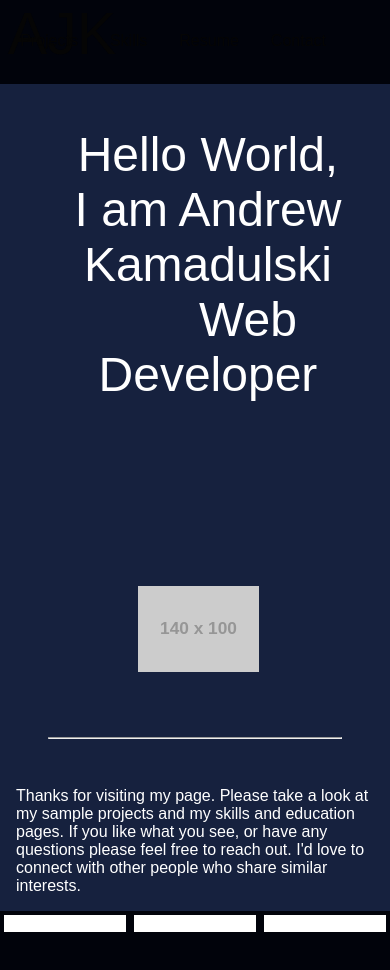
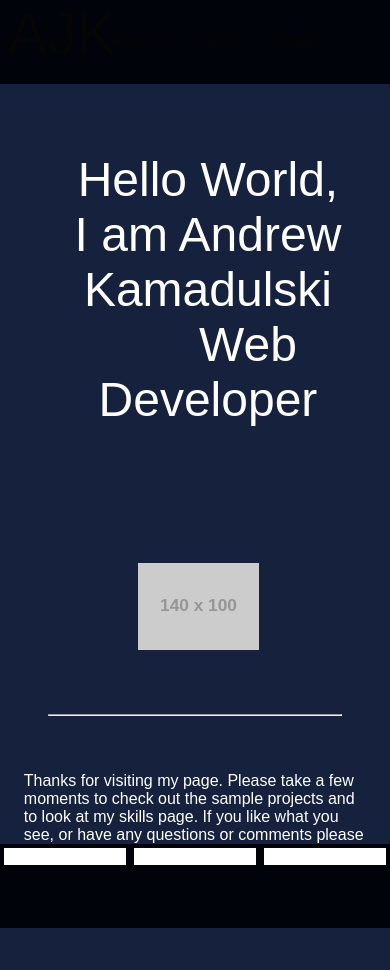
Before and after one commit to Kamadulski999/Kamadulski, a React (Create React App) app: page / in a window 390 px wide. Shown: the top 970 px of the page. After the commit the page ends 928 px from the top, so only its background shows below. Built offline with nearby package versions, Linux system fonts and the light colour scheme; a web font is replaced by a local one.

Commit message:
fixed nav options for mobile menu

```diff
--- a/src/App.js
+++ b/src/App.js
@@ -29,10 +29,6 @@ function App() {
           element={<Skills/>}
         />
          <Route
-          path="/Resume"
-          element={<Resume/>}
-        />
-         <Route
           path="/Contact"
           element={<Contact/>}
         />
--- a/src/Pages/Home/home.css
+++ b/src/Pages/Home/home.css
@@ -1,4 +1,9 @@
 .home-container {
     display: flex;
     flex-wrap: wrap;
+    height:90vh;
     }
+
+    .welcome {
+        padding: 2vw;
+    }
--- a/src/Pages/Home/index.js
+++ b/src/Pages/Home/index.js
@@ -13,7 +13,7 @@ const Home = () => {
         <Hello />
         <div className="col-12"><hr className="m-5"></hr></div>
         <div className="welcome">
-            <p>Thanks for visiting my page. Please take a look at my sample projects and my skills and education pages. If you like what you see, or have any questions please feel free to reach out. I'd love to connect with other people who share similar interests.</p>
+            <p>Thanks for visiting my page. Please take a few moments to check out the sample projects and to look at my skills page. If you like what you see, or have any questions or comments please feel free to reach out. I'd love to connect with other people who share similar interests.</p>
         </div>
         </div>
         <Footer />
--- a/src/components/Hello/hello.css
+++ b/src/components/Hello/hello.css
@@ -1,5 +1,5 @@
 .hello-emphasis {
-    margin-left: 5vw;
+    margin: 3vh 0 0 5vw;
     font-size: 3em;
 }
 
--- a/src/components/Nav/index.js
+++ b/src/components/Nav/index.js
@@ -7,10 +7,10 @@ function Nav() {
         <div className="nav-container">
             <div className="monogram"><Link to={"/"}>AJK</Link></div>
             <div className="navLink">
+            <Link to={"/"}>Home</Link>
             <Link to={"/About"}>About</Link>
             <Link to={"/Projects"}>Projects</Link>
             <Link to={"/Skills"}>Skills</Link>
-            <Link to={"/Resume"}>Resume</Link>
             <Link to={"/Contact"}>Contact</Link>
             </div>
         </div>
```
